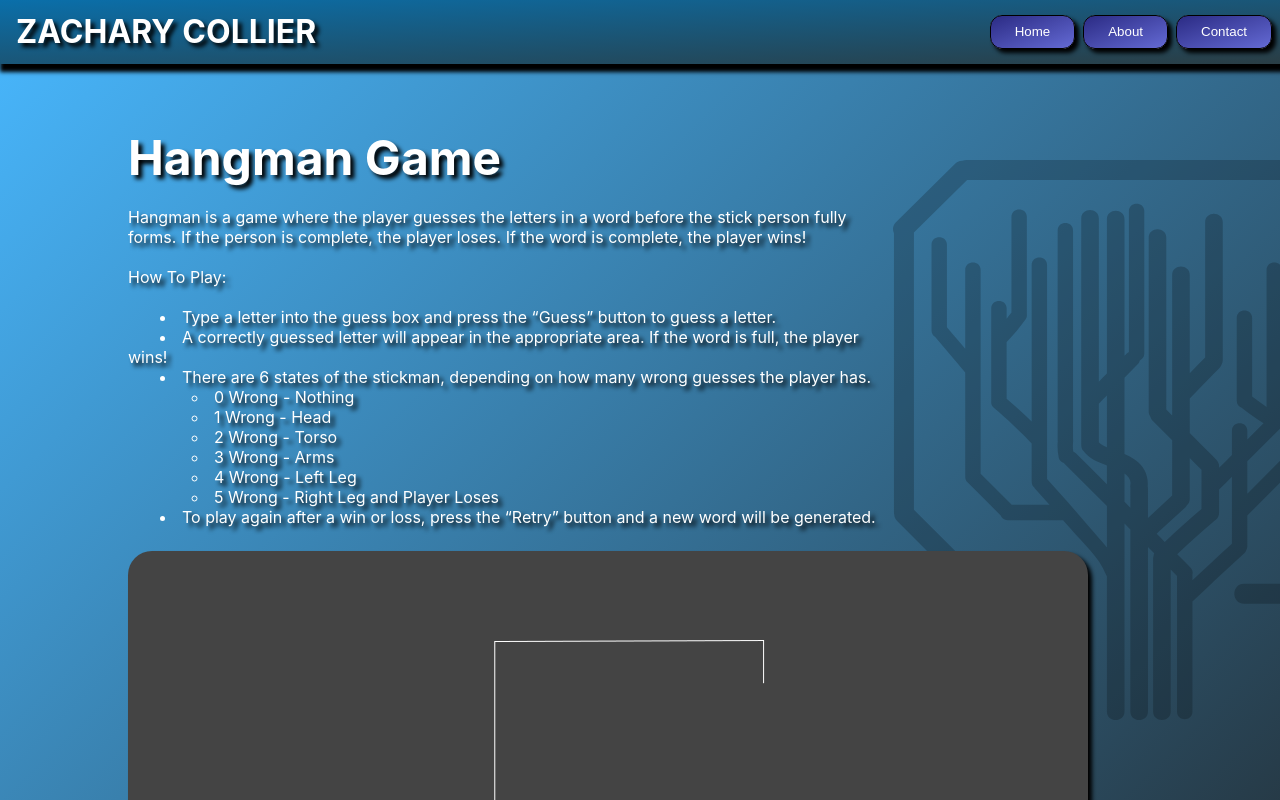
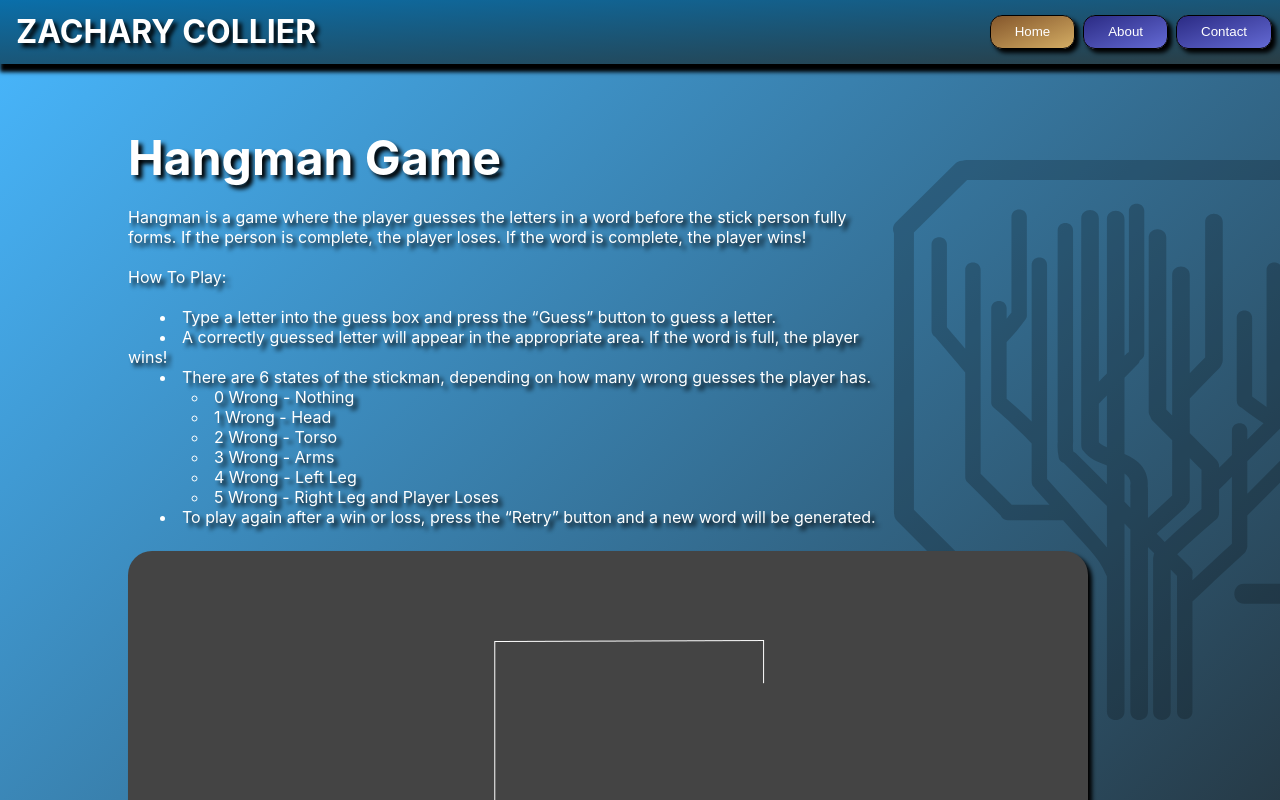
Before and after one commit to ZCollier-dev/final-sprint-fall-24-solo, a React (Vite) app in the folder finalsprint/: page /hangman in a window 1280 px wide. In both pictures the pointer is over the button "Home". Shown: the top 800 px of the page. Built offline with nearby package versions, Linux system fonts and the light colour scheme.

Commit message:
Button Improvements

```diff
--- a/finalsprint/src/styles/Button.css
+++ b/finalsprint/src/styles/Button.css
@@ -9,3 +9,7 @@ button {
   box-shadow: 4px 4px 4px black;
   cursor: pointer;
 }
+
+button:hover {
+  background-image: linear-gradient(to bottom right, #84562b, #d4ad64);
+}
```
